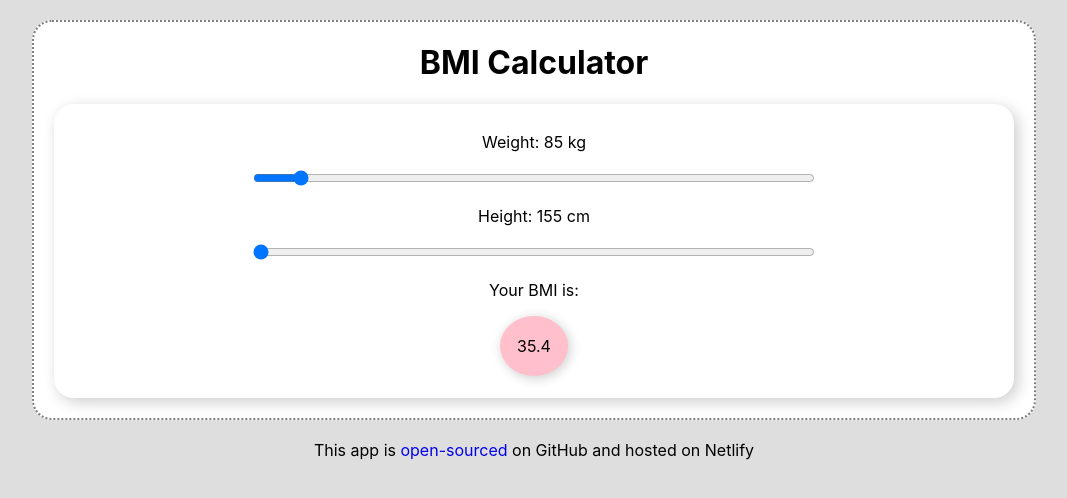
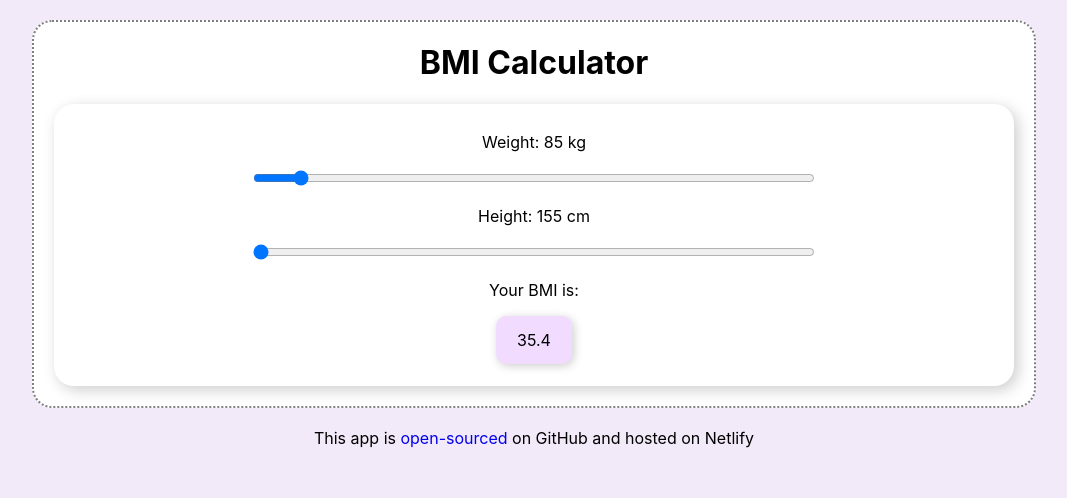
Before and after one commit to a-blaine/bmi-calculator-app, a React (Create React App) app: page / in a window 1280 px wide. Shown: the top 498 px of the page, without its empty margins (106-1173 px from the left). Built offline with nearby package versions, Linux system fonts and the light colour scheme.

Commit message:
Updated result styling

```diff
--- a/src/App.css
+++ b/src/App.css
@@ -1,5 +1,5 @@
 :root {
-  background: #dfdede;
+  background: #f3eaf9;
 }
 .App {
   text-align: center;
@@ -34,12 +34,12 @@
 }
 
 .BmiCalculator .bmi-result {
-  background: pink;
-  padding: 18px 14px;
+  background: #f1dcff;
+  padding: 12px 18px;
   width: 40px;
   display: block;
   margin: 10px auto;
   line-height: 1.5;
-  border-radius: 50%;
-  box-shadow: 2px 2px 12px rgba(0, 0, 0, 0.2);
+  border-radius: 10px;
+  box-shadow: 2px 2px 10px rgba(0, 0, 0, 0.2);
 }
```
